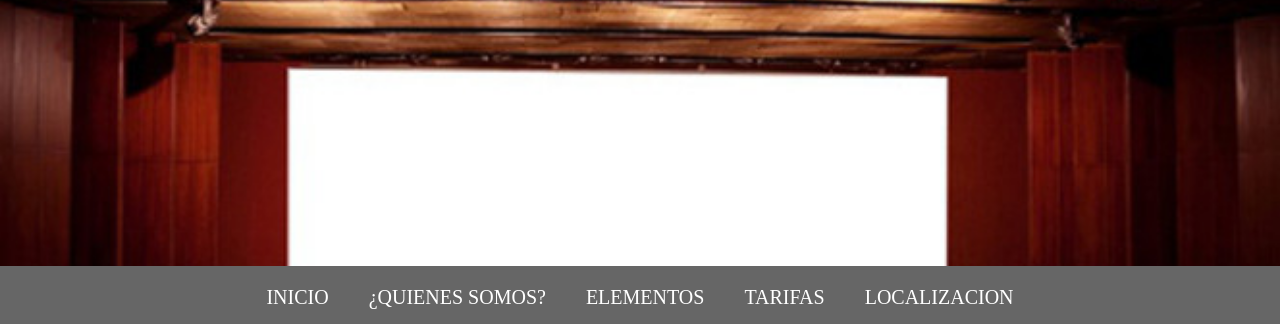
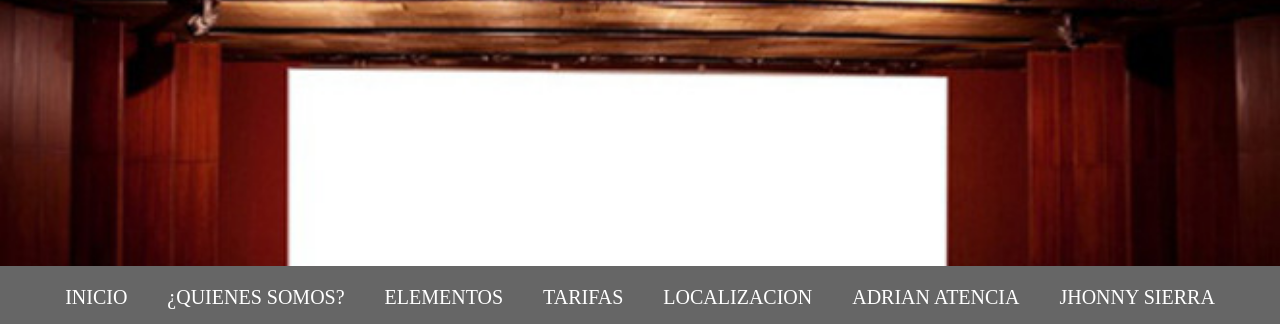
Before and after one commit to Daroso-96/ejem, a plain HTML site: page index.html in a window 1280 px wide. Shown: the part 184-508 px from the top of the page. Drawn offline with Linux system fonts and the light colour scheme; a web font is replaced by a local one.

Commit message:
Agregue dos nombres

```diff
--- a/index.html
+++ b/index.html
@@ -21,6 +21,9 @@
     <a href="">Elementos</a>
     <a href="#">Tarifas</a>
       <a href="">Localizacion</a>
+        <a href="">Adrian Atencia</a>
+          <a href="">Jhonny Sierra</a>
+
 
     </nav> <!--Fin de la nav-->
     <!--¿Quienes somos?-->
```
